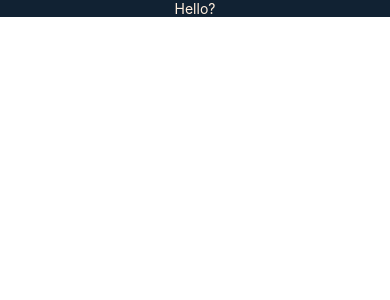
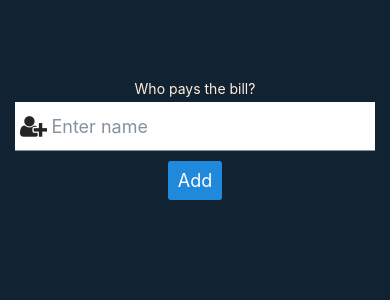
Before and after one commit to KovaKreative/who-pays, a React Native app: screen / in a window 390 px wide. Shown: the top 300 px of the page. Built offline with nearby package versions, Linux system fonts and the light colour scheme.

Commit message:
Add input and submit event

```diff
--- a/App.js
+++ b/App.js
@@ -8,7 +8,7 @@ export default function App() {
   const [state, setState] = useState({ view: 0, names: [], loser: '' });
 
   return (
-    <ScrollView>
+    <ScrollView style={styles.fullView}>
       <View style={styles.container}>
         {!state.view ? <Home names={state.names} /> : <Loser loser={state.loser} />}
       </View>
@@ -17,10 +17,13 @@ export default function App() {
 }
 
 const styles = StyleSheet.create({
+  fullView: {
+    backgroundColor: '#123',
+  },
   container: {
     flex: 1,
-    backgroundColor: '#123',
     alignItems: 'center',
     justifyContent: 'center',
+    paddingTop: 80
   }
 });
--- a/src/components/Home.js
+++ b/src/components/Home.js
@@ -1,11 +1,52 @@
-import { StyleSheet, Text, View } from "react-native";
-// import { Text, View } from "@rneui/base";
+import { StyleSheet, View } from "react-native";
 
-export default function Home() {
+import { useState } from "react";
+
+import { Formik } from 'formik';
+import * as Yup from 'yup';
+import { Text, Input, Button, ListItem, color } from '@rneui/base';
+
+export default function Home(props) {
+
   return (
-    <View>
-      <Text style={styles.textLight}>Hello?</Text>
-    </View>
+    <Formik
+      initialValues={{ name: '' }}
+      onSubmit={e => {
+        console.log(e.name);
+        alert(e.name);
+      }}
+      validationSchema={Yup.object({
+        name: Yup.string()
+          .min(2, 'Name must have at least 2 letters')
+          .max(20, 'Name is too long, must not be over 20 letters')
+          .required('Can\'t be blank')
+      })}
+    >
+      {({ handleChange, handleBlur, handleSubmit, values, touched, errors }) => (
+        <>
+          <Text style={styles.textLight}>Who pays the bill?</Text>
+          <Input
+            placeholder="Enter name"
+            leftIcon={{ type: 'font-awesome', name: 'user-plus' }}
+            inputContainerStyle={{
+              marginHorizontal: 5,
+              marginTop: 5,
+              paddingLeft: 5,
+              backgroundColor: 'white'
+            }}
+            name='name'
+            onChangeText={handleChange('name')}
+            onBlur={handleBlur('name')}
+          />
+          <Button
+            title="Add"
+            onPress={handleSubmit}
+          >
+
+          </Button>
+        </>
+      )}
+    </Formik>
   );
 }
 
--- a/src/components/Loser.js
+++ b/src/components/Loser.js
@@ -1,6 +1,6 @@
 import { StyleSheet, Text, View } from "react-native";
 
-export default function Loser() {
+export default function Loser(props) {
   return (
     <View>
       <Text style={styles.textLight}>Loser?</Text>
```
